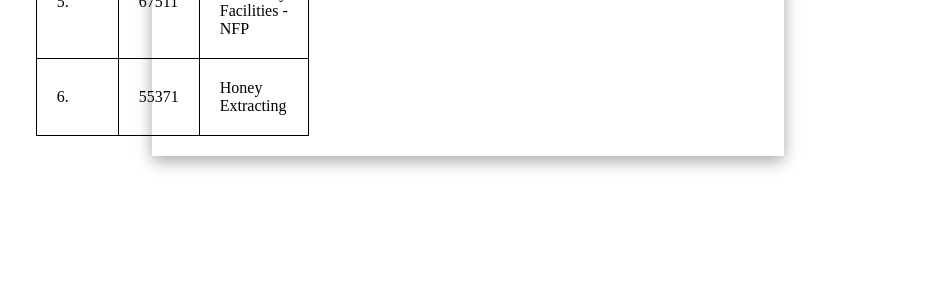
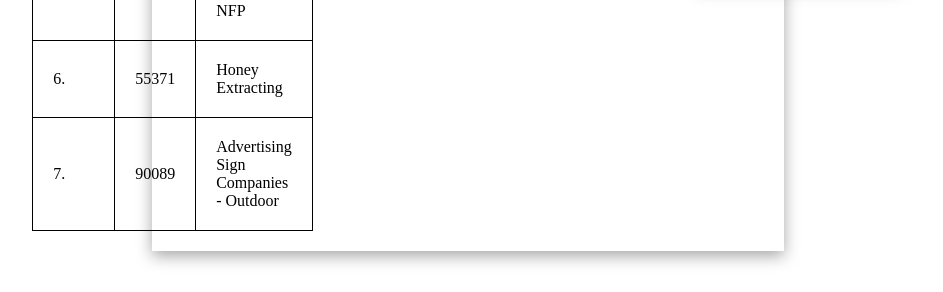
Before and after one commit to Tanushree227/InsurityLearning, a plain HTML site: page data.html in a window 1280 px wide. Shown: the part 508-800 px from the top of the page, without its empty margins (156-1099 px from the left). Drawn offline with Linux system fonts and the light colour scheme.

Commit message:
Advertising Sign Companies - Outdoor

```diff
--- a/data.html
+++ b/data.html
@@ -68,6 +68,11 @@
           <td>55371</td>
           <td>Honey Extracting</td>
         </tr>
+        <tr>
+          <td>7.</td>
+          <td>90089</td>
+          <td>Advertising Sign Companies - Outdoor</td>
+        </tr>
       </table>
 
       <h1>States and City List</h1>
```
